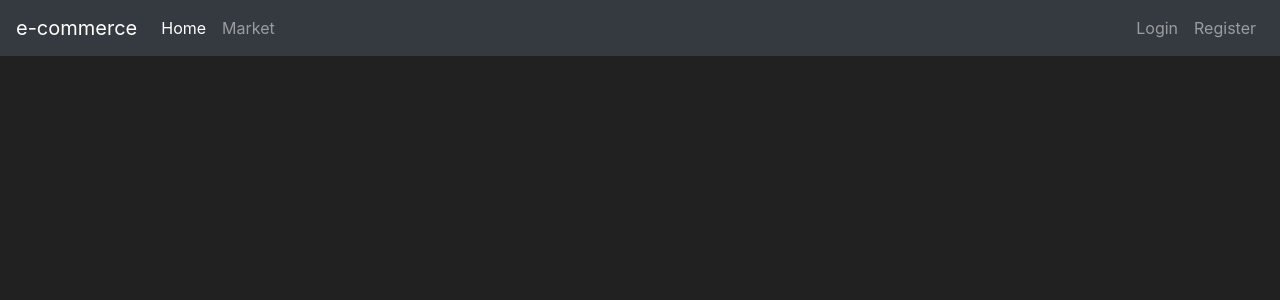
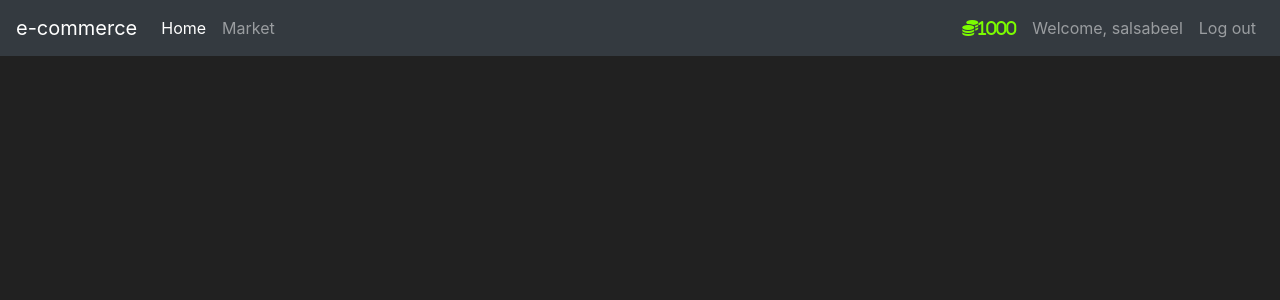
Before and after one commit to salsabeel-tn/Ecommerce-Flask, a Flask app: page / in a window 1280 px wide. Shown: the top 300 px of the page. Run offline with Flask 2, Linux system fonts and the light colour scheme; a user stored in the database is signed in; some libraries are stand-ins or nearby versions.

Commit message:
upating navbar

```diff
--- a/FlaskMarket/market/models.py
+++ b/FlaskMarket/market/models.py
@@ -1,10 +1,10 @@
-from market import db
+from market import db, login_manager
 from market import bcrypt
-from market import login_manager
 from flask_login import UserMixin
 @login_manager.user_loader
 def load_user(user_id):
     return User.query.get(int(user_id))
+
 class User(db.Model, UserMixin):
     id = db.Column(db.Integer(),primary_key=True)
     username = db.Column(db.String(length=30), nullable=False, unique=True)
--- a/FlaskMarket/market/routes.py
+++ b/FlaskMarket/market/routes.py
@@ -34,10 +34,10 @@ def register_page():
 def login_page():
     form = LoginForm()
     if form.validate_on_submit():
-        attempted_user = User.query.get(form.username.data).first()
+        attempted_user = User.query.filter_by(username=form.username.data).first()
         if attempted_user and attempted_user.check_password_correction(attempted_password=form.password.data):
             login_user(attempted_user)
-            flash(f'Success! You are Logged in as: {attempted_user.username}')
+            flash(f'Success! You are Logged in as: {attempted_user.username}', category='success')
             return redirect(url_for('market_page'))
         else:
             flash('Username or Password is not correct! please try again', category='danger')
--- a/FlaskMarket/market/templates/base.html
+++ b/FlaskMarket/market/templates/base.html
@@ -28,14 +28,40 @@
                     <a class="nav-link" href="{{ url_for('market_page')}}">Market</a>
                 </li>
             </ul>
+            {% if current_user.is_authenticated %}
             <ul class="navbar-nav">
                 <li class="nav-item">
-                    <a class="nav-link" href="{{ url_for('login_page') }}">Login</a>
+                    <a class="nav-link" style="color: lawngreen; font-weight: bold">
+                        <i class="fas fa-coins">{{ current_user.budget }}</i>
+                    </a>
                 </li>
                 <li class="nav-item">
-                    <a class="nav-link" href="{{ url_for('register_page')}}">Register</a>
+                    <a class="nav-link">Welcome, {{ current_user.username }}</a>
+                </li>
+                <li class="nav-item">
+                    <a class="nav-link" href="#">Log out</a>
                 </li>
             </ul>
+
+            {% else %}
+                <ul class="navbar-nav">
+                    <li class="nav-item">
+                        <a class="nav-link" href="{{ url_for('login_page') }}">Login</a>
+                    </li>
+                    <li class="nav-item">
+                        <a class="nav-link" href="{{ url_for('register_page')}}">Register</a>
+                    </li>
+                </ul><ul class="navbar-nav">
+                    <li class="nav-item">
+                        <a class="nav-link" href="{{ url_for('login_page') }}">Login</a>
+                    </li>
+                    <li class="nav-item">
+                        <a class="nav-link" href="{{ url_for('register_page')}}">Register</a>
+                    </li>
+                </ul>
+
+            {% endif %}
+
         </div>
       </nav>
       {% with messages = get_flashed_messages(with_categories=True) %}
```
